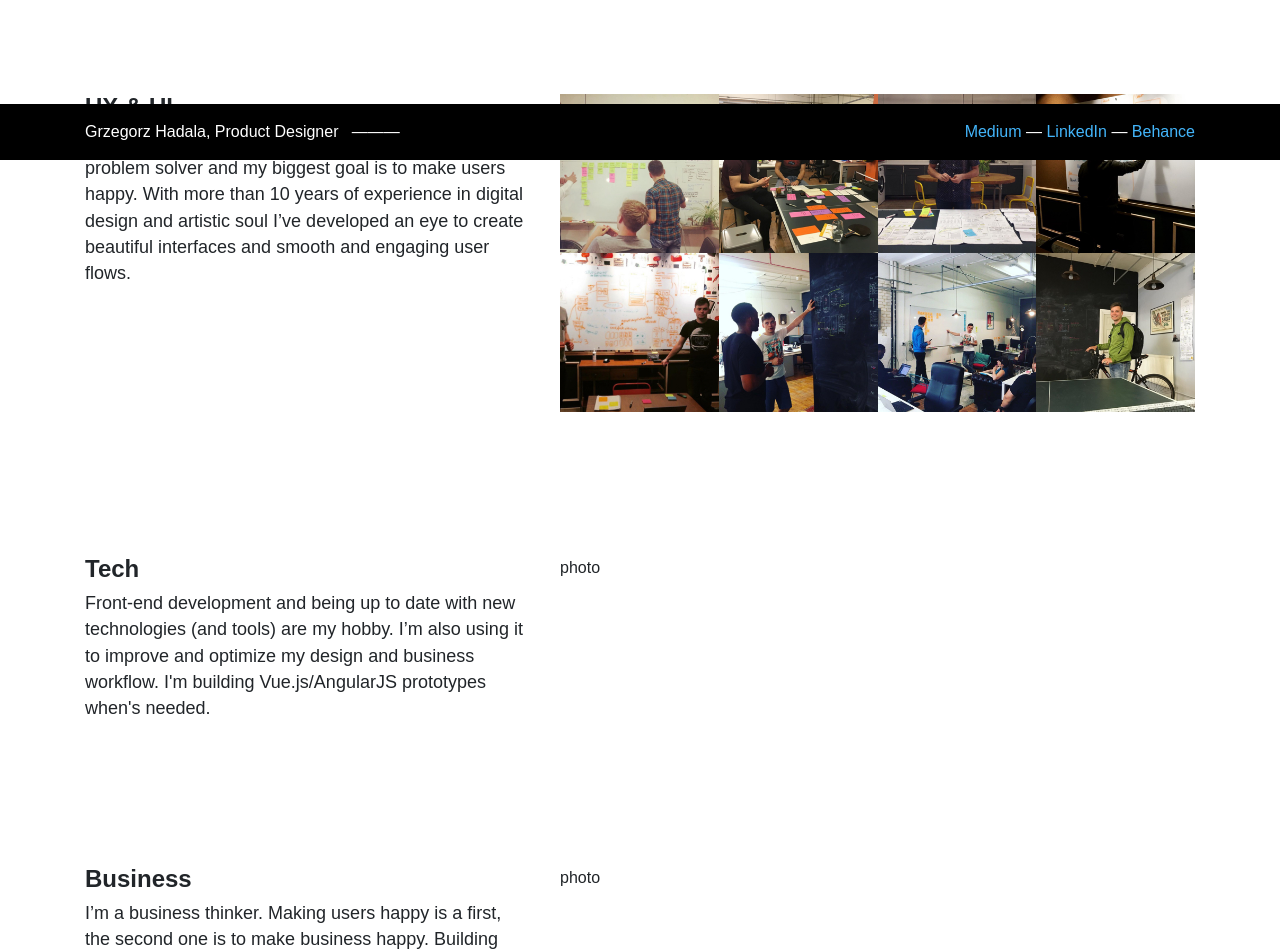
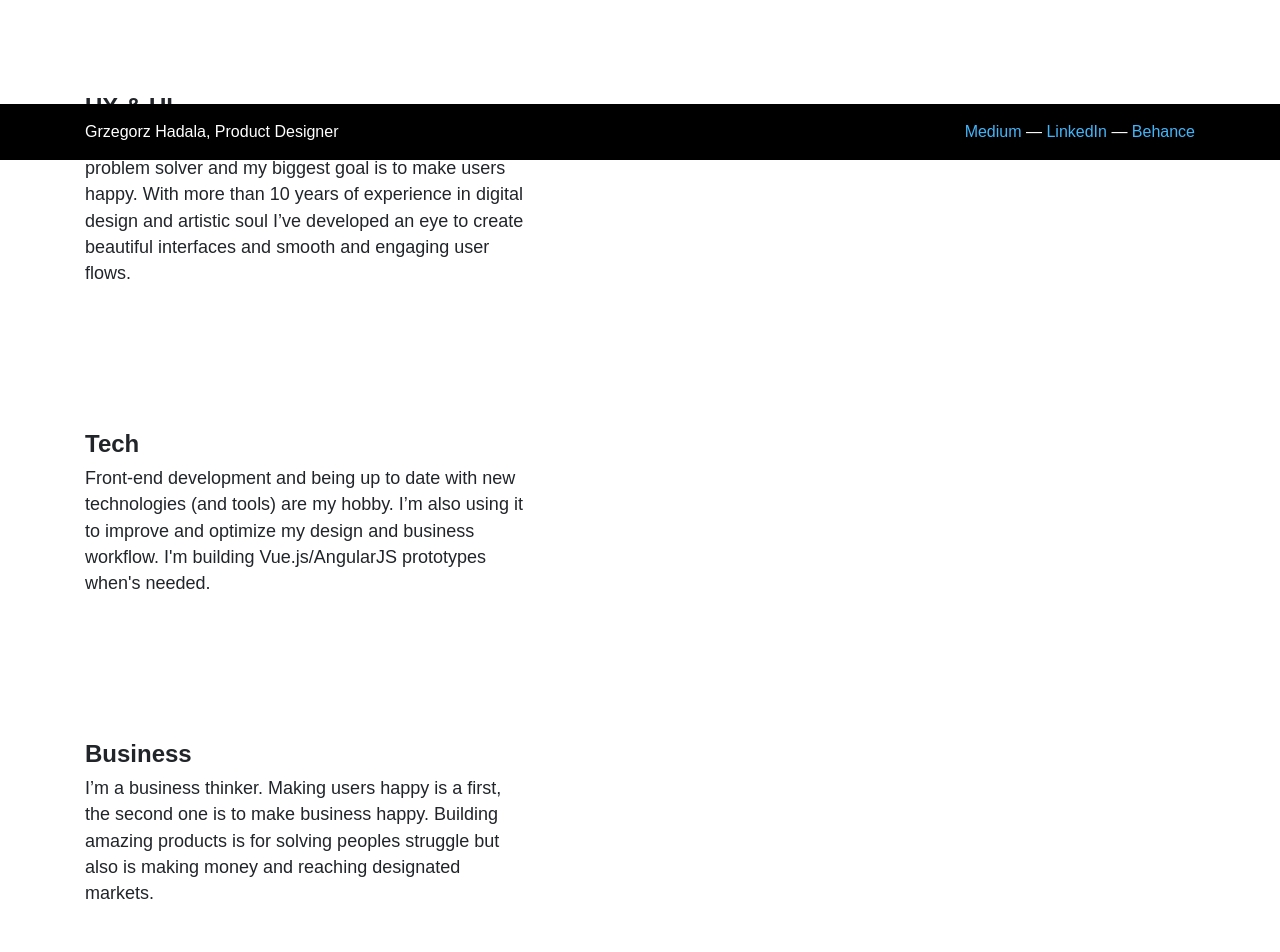
Before and after one commit to halol/grzegorz-hadala-portfolio, a Vue app: page / in a window 1280 px wide. Shown: the part 640-1592 px from the top of the page. Built offline with nearby package versions, Linux system fonts and the light colour scheme; a web font is replaced by a local one.

Commit message:
little removals

```diff
--- a/src/App.vue
+++ b/src/App.vue
@@ -4,7 +4,8 @@
       <div class="container">
         <div class="row">
           <div class="col-lg-8">
-            Grzegorz Hadala, Product Designer &nbsp; &mdash;&mdash;&mdash; &nbsp;
+            Grzegorz Hadala, Product Designer
+            <!-- &nbsp; &mdash;&mdash;&mdash; &nbsp; -->
             <!-- <a href="/hireme" class="btn btn-sm btn-primary">Hire me</a> -->
           </div>
           <div class="col-lg-4 text-right">
--- a/src/components/Hello.vue
+++ b/src/components/Hello.vue
@@ -31,7 +31,7 @@
             <p class="">Empathy to the users came to very natural. I’m a problem solver and my biggest goal is to make users happy. With more than 10 years of experience in digital design and artistic soul I’ve developed an eye to create beautiful interfaces and smooth and engaging user flows.</p>
           </div>
           <div class="col-lg-7">
-            <ul class="photos list-unstyled list-inline">
+            <!-- <ul class="photos list-unstyled list-inline">
               <li><img src="/static/atwork/atwork_1_300w.jpg" alt=""></li>
               <li><img src="/static/atwork/atwork_2_300w.jpg" alt=""></li>
               <li><img src="/static/atwork/atwork_3_300w.jpg" alt=""></li>
@@ -40,7 +40,7 @@
               <li><img src="/static/atwork/atwork_6_300w.jpg" alt=""></li>
               <li><img src="/static/atwork/atwork_7_300w.jpg" alt=""></li>
               <li><img src="/static/atwork/atwork_8_300w.jpg" alt=""></li>
-            </ul>
+            </ul> -->
           </div>
         </div>
         <div class="row make-some-room">
@@ -49,7 +49,7 @@
             <p class="">Front-end development and being up to date with new technologies (and tools) are my hobby. I’m also using it to improve and optimize my design and business workflow. I'm building Vue.js/AngularJS prototypes when's needed.</p>
           </div>
           <div class="col-lg-7">
-            photo
+            <!-- photo -->
           </div>
         </div>
         <div class="row make-some-room">
@@ -58,7 +58,7 @@
             <p class="">I’m a business thinker. Making users happy is a first, the second one is to make business happy. Building amazing products is for solving peoples struggle but also is making money and reaching designated markets.</p>
           </div>
           <div class="col-lg-7">
-            photo
+            <!-- photo -->
           </div>
         </div>
       </div>
```
